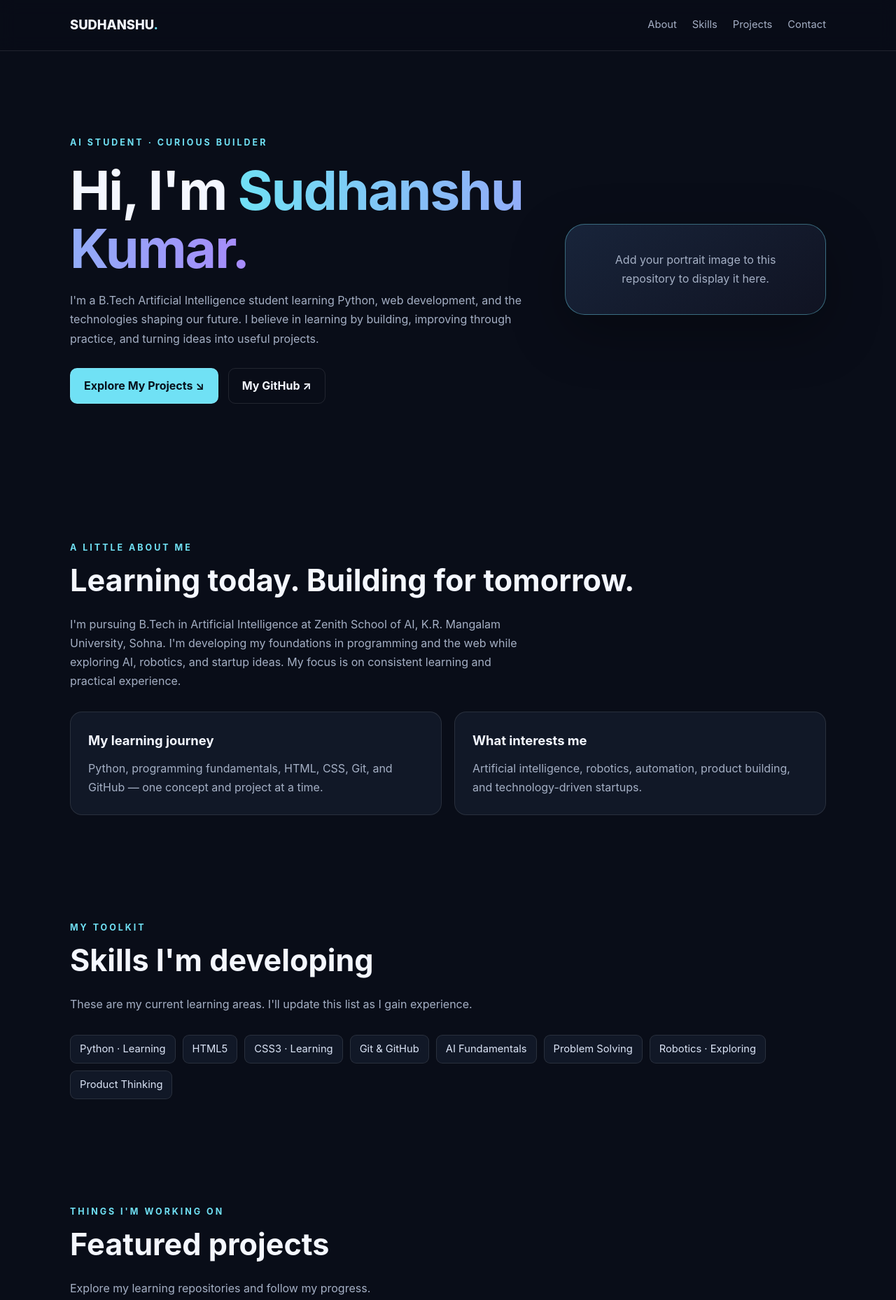
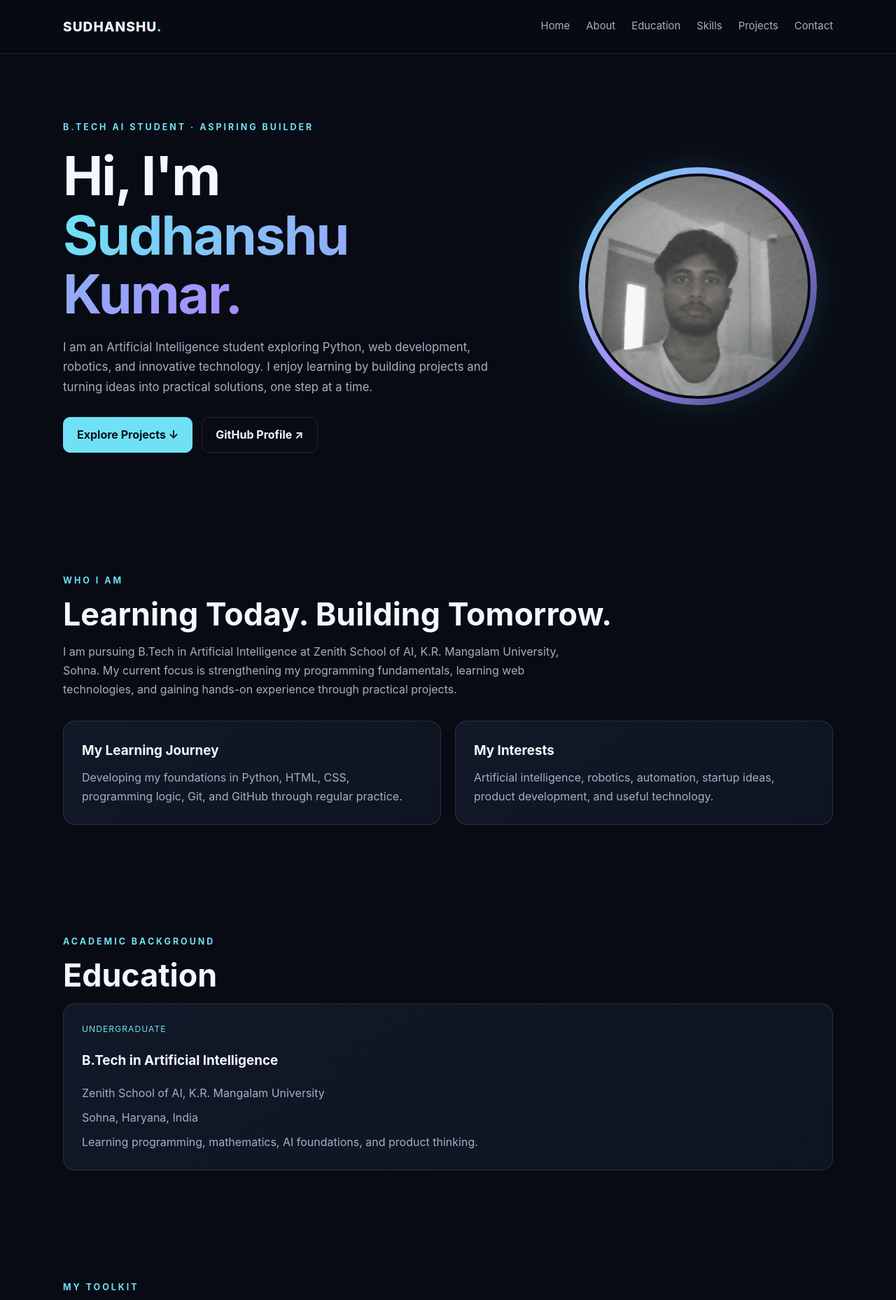
Before and after one commit to sudh4nshukum4r/First-portfolio-website, a plain HTML site: page index.html in a window 1280 px wide. Shown: the top 1858 px of the page at 70% size. Drawn offline with Linux system fonts and the light colour scheme.

Commit message:
Upgrade portfolio with circular profile photo
Updated meta tags, styles, and content for improved clarity and presentation.

```diff
--- a/index.html
+++ b/index.html
@@ -4,77 +4,105 @@
 <head>
   <meta charset="UTF-8">
   <meta name="viewport" content="width=device-width, initial-scale=1.0">
-  <meta name="theme-color" content="#090d18">
-  <meta name="description" content="Sudhanshu Kumar — B.Tech AI student learning Python, web development, and building technology projects.">
+  <meta name="theme-color" content="#080b14">
+  <meta name="description" content="Sudhanshu Kumar — B.Tech Artificial Intelligence student, Python learner and technology project builder.">
   <title>Sudhanshu Kumar | AI Student & Builder</title>
 
   <style>
     :root {
-      --bg: #090d18;
-      --panel: #111827;
-      --text: #f4f7ff;
+      --bg: #080b14;
+      --surface: #111827;
+      --surface2: #151e30;
+      --text: #f5f7ff;
       --muted: #a5b0c5;
       --accent: #70e1f5;
       --purple: #a78bfa;
-      --border: rgba(255,255,255,.10);
+      --border: rgba(255,255,255,.11);
     }
 
-    * { box-sizing: border-box; margin: 0; padding: 0; }
+    * {
+      margin: 0;
+      padding: 0;
+      box-sizing: border-box;
+    }
 
-    html { scroll-behavior: smooth; }
+    html {
+      scroll-behavior: smooth;
+      scroll-padding-top: 95px;
+    }
 
     body {
+      font-family: Inter, "Segoe UI", Arial, sans-serif;
       background: var(--bg);
       color: var(--text);
-      font-family: Inter, Arial, sans-serif;
       line-height: 1.7;
     }
 
-    a { color: inherit; text-decoration: none; }
+    a {
+      color: inherit;
+      text-decoration: none;
+    }
+
+    img {
+      max-width: 100%;
+    }
 
     a:focus-visible {
       outline: 2px solid var(--accent);
       outline-offset: 4px;
     }
 
-    .container { width: min(1080px, 90%); margin: auto; }
+    .container {
+      width: min(1100px, 90%);
+      margin: auto;
+    }
 
-    header {
+    .navbar {
       position: sticky;
       top: 0;
-      z-index: 10;
-      background: rgba(9,13,24,.92);
-      backdrop-filter: blur(12px);
+      z-index: 20;
+      background: rgba(8,11,20,.92);
+      backdrop-filter: blur(14px);
       border-bottom: 1px solid var(--border);
     }
 
-    nav {
-      min-height: 72px;
+    .nav-inner {
+      min-height: 76px;
       display: flex;
       align-items: center;
       justify-content: space-between;
       gap: 20px;
     }
 
-    .logo { font-weight: 800; font-size: 1.15rem; }
-    .logo span { color: var(--accent); }
+    .brand {
+      font-size: 1.2rem;
+      font-weight: 850;
+      letter-spacing: 1px;
+      white-space: nowrap;
+    }
+
+    .brand span {
+      color: var(--accent);
+    }
 
     .nav-links {
       display: flex;
       flex-wrap: wrap;
-      gap: 22px;
+      gap: 23px;
       color: var(--muted);
-      font-size: .92rem;
+      font-size: .93rem;
     }
 
-    .nav-links a:hover, .text-link:hover { color: var(--accent); }
+    .nav-links a:hover {
+      color: var(--accent);
+    }
 
     .hero {
-      min-height: 78vh;
+      min-height: 83vh;
       display: grid;
-      grid-template-columns: 1.4fr .8fr;
+      grid-template-columns: 1.35fr .8fr;
       align-items: center;
-      gap: 55px;
+      gap: 65px;
       padding-top: 75px;
       padding-bottom: 75px;
     }
@@ -84,119 +112,268 @@
       text-transform: uppercase;
       letter-spacing: 3px;
       font-size: .78rem;
-      font-weight: 700;
+      font-weight: 750;
     }
 
     h1 {
-      font-size: clamp(2.7rem, 6vw, 5rem);
-      line-height: 1.08;
+      font-size: clamp(2.8rem, 6vw, 5rem);
+      line-height: 1.1;
       letter-spacing: -2px;
       margin: 18px 0;
     }
 
     .gradient {
-      background: linear-gradient(90deg, var(--accent), var(--purple));
+      background: linear-gradient(100deg, var(--accent), var(--purple));
       color: transparent;
       background-clip: text;
       -webkit-background-clip: text;
     }
 
-    .hero p, .section-intro { color: var(--muted); max-width: 650px; }
+    .hero-description {
+      max-width: 620px;
+      color: var(--muted);
+      font-size: 1.05rem;
+    }
 
-    .buttons { display: flex; flex-wrap: wrap; gap: 14px; margin-top: 28px; }
+    .button-row {
+      display: flex;
+      flex-wrap: wrap;
+      gap: 13px;
+      margin-top: 28px;
+    }
 
     .button {
-      display: inline-block;
+      display: inline-flex;
+      align-items: center;
+      justify-content: center;
+      gap: 8px;
       padding: 11px 19px;
+      border: 1px solid var(--border);
       border-radius: 10px;
-      border: 1px solid var(--border);
       font-weight: 700;
       transition: transform .2s, border-color .2s;
     }
 
-    .button:hover { transform: translateY(-2px); border-color: var(--accent); }
-
-    .primary { background: var(--accent); color: #07111c; }
-
-    .portrait-wrap {
-      padding: 12px;
-      border: 1px solid rgba(112,225,245,.4);
-      border-radius: 28px;
-      background: linear-gradient(145deg, #18243a, #101322);
-      box-shadow: 0 25px 80px rgba(0,0,0,.3);
+    .button:hover {
+      transform: translateY(-2px);
+      border-color: var(--accent);
     }
 
-    .portrait {
-      display: block;
-      width: 100%;
-      aspect-ratio: 4 / 5;
-      object-fit: cover;
-      border-radius: 19px;
-      background: var(--panel);
+    .button-primary {
+      background: var(--accent);
+      color: #07111c;
+      border-color: var(--accent);
     }
 
-    section { padding: 75px 0; scroll-margin-top: 75px; }
+    .photo-column {
+      display: flex;
+      justify-content: center;
+      align-items: center;
+    }
 
-    .section-title { font-size: clamp(1.9rem, 4vw, 2.7rem); margin-bottom: 12px; }
-    .section-intro { margin-bottom: 30px; }
+    .photo-frame {
+      width: min(340px, 100%);
+      aspect-ratio: 1;
+      padding: 9px;
+      border-radius: 50%;
+      background: linear-gradient(135deg, var(--accent), var(--purple), #263c60);
+      box-shadow: 0 0 55px rgba(112,225,245,.13);
+    }
 
-    .grid { display: grid; grid-template-columns: repeat(2, 1fr); gap: 18px; }
+    .profile-photo {
+      width: 100%;
+      height: 100%;
+      display: block;
+      border-radius: 50%;
+      object-fit: cover;
+      object-position: center 35%;
+      border: 4px solid var(--bg);
+      background: var(--surface);
+    }
+
+    section {
+      padding: 78px 0;
+    }
+
+    .section-heading {
+      font-size: clamp(2rem, 4vw, 2.8rem);
+      line-height: 1.2;
+      margin: 12px 0;
+    }
+
+    .section-description {
+      max-width: 720px;
+      color: var(--muted);
+      margin-bottom: 30px;
+    }
+
+    .grid {
+      display: grid;
+      grid-template-columns: repeat(2, minmax(0, 1fr));
+      gap: 20px;
+    }
 
     .card {
-      padding: 25px;
-      background: var(--panel);
+      padding: 26px;
+      background: linear-gradient(145deg, var(--surface), #0e1421);
       border: 1px solid var(--border);
       border-radius: 17px;
+      transition: transform .2s, border-color .2s;
     }
 
-    .card h3 { margin-bottom: 10px; font-size: 1.15rem; }
-    .card p { color: var(--muted); }
-    .card .text-link { display: inline-block; margin-top: 15px; color: var(--accent); }
-
-    .tags { display: flex; flex-wrap: wrap; gap: 10px; }
-
-    .tag {
-      padding: 7px 13px;
-      border-radius: 9px;
-      background: var(--panel);
-      border: 1px solid var(--border);
-      color: #dce5f7;
-      font-size: .92rem;
+    .card:hover {
+      transform: translateY(-3px);
+      border-color: rgba(112,225,245,.4);
     }
 
-    .contact-card { text-align: center; }
-    .contact-card p { margin: 12px auto 20px; max-width: 580px; }
+    .card h3 {
+      font-size: 1.18rem;
+      margin-bottom: 9px;
+    }
+
+    .card p {
+      color: var(--muted);
+    }
+
+    .project-label {
+      display: inline-block;
+      color: var(--accent);
+      font-size: .76rem;
+      letter-spacing: 1px;
+      text-transform: uppercase;
+      margin-bottom: 10px;
+    }
+
+    .text-link {
+      display: inline-block;
+      color: var(--accent);
+      font-weight: 650;
+      margin-top: 17px;
+    }
+
+    .text-link:hover {
+      text-decoration: underline;
+    }
+
+    .skills {
+      display: flex;
+      flex-wrap: wrap;
+      gap: 12px;
+    }
+
+    .skill {
+      padding: 9px 15px;
+      background: var(--surface);
+      border: 1px solid var(--border);
+      border-radius: 10px;
+      color: #dce5f7;
+      font-size: .94rem;
+    }
+
+    .education-card {
+      display: flex;
+      flex-direction: column;
+      gap: 8px;
+    }
+
+    .education-card .muted {
+      color: var(--muted);
+    }
+
+    .contact {
+      text-align: center;
+      padding: 42px 25px;
+      background:
+        radial-gradient(ellipse at top, rgba(112,225,245,.09), transparent 65%),
+        var(--surface);
+      border: 1px solid var(--border);
+      border-radius: 22px;
+    }
+
+    .contact p {
+      max-width: 620px;
+      color: var(--muted);
+      margin: 15px auto 23px;
+    }
 
     footer {
+      margin-top: 30px;
+      padding: 27px 0;
+      text-align: center;
       border-top: 1px solid var(--border);
-      padding: 25px 0;
       color: var(--muted);
       font-size: .9rem;
-      text-align: center;
     }
 
-    @media (max-width: 720px) {
-      nav { padding: 14px 0; align-items: flex-start; flex-direction: column; }
-      .nav-links { gap: 13px; }
-      .hero { min-height: auto; grid-template-columns: 1fr; gap: 35px; padding-top: 55px; }
-      .portrait-wrap { max-width: 330px; }
-      .grid { grid-template-columns: 1fr; }
-      section { padding: 55px 0; }
+    .footer-link {
+      color: var(--accent);
+    }
+
+    @media (max-width: 760px) {
+      .nav-inner {
+        padding: 15px 0;
+        align-items: flex-start;
+        flex-direction: column;
+      }
+
+      .nav-links {
+        gap: 13px 18px;
+      }
+
+      .hero {
+        min-height: auto;
+        grid-template-columns: 1fr;
+        gap: 42px;
+        padding-top: 60px;
+        padding-bottom: 55px;
+      }
+
+      .hero-content {
+        order: 1;
+      }
+
+      .photo-column {
+        order: 0;
+      }
+
+      .photo-frame {
+        width: min(270px, 75vw);
+      }
+
+      section {
+        padding: 57px 0;
+      }
+
+      .grid {
+        grid-template-columns: 1fr;
+      }
+
+      h1 {
+        letter-spacing: -1px;
+      }
     }
 
     @media (prefers-reduced-motion: reduce) {
-      html { scroll-behavior: auto; }
-      *, *::before, *::after { transition: none !important; }
+      html {
+        scroll-behavior: auto;
+      }
+
+      *, *::before, *::after {
+        transition: none !important;
+      }
     }
   </style>
 </head>
 
 <body>
-  <header>
-    <nav class="container" aria-label="Main navigation">
-      <a class="logo" href="#home">SUDHANSHU<span>.</span></a>
+  <header class="navbar">
+    <nav class="container nav-inner" aria-label="Main navigation">
+      <a class="brand" href="#home">SUDHANSHU<span>.</span></a>
+
       <div class="nav-links">
+        <a href="#home">Home</a>
         <a href="#about">About</a>
+        <a href="#education">Education</a>
         <a href="#skills">Skills</a>
         <a href="#projects">Projects</a>
         <a href="#contact">Contact</a>
@@ -205,107 +382,189 @@
   </header>
 
   <main>
-    <section class="hero container" id="home">
-      <div>
-        <div class="eyebrow">AI Student · Curious Builder</div>
-        <h1>Hi, I'm <span class="gradient">Sudhanshu Kumar.</span></h1>
-        <p>
-          I'm a B.Tech Artificial Intelligence student learning Python,
-          web development, and the technologies shaping our future.
-          I believe in learning by building, improving through practice,
-          and turning ideas into useful projects.
+    <section class="container hero" id="home">
+      <div class="hero-content">
+        <div class="eyebrow">B.Tech AI Student · Aspiring Builder</div>
+
+        <h1>
+          Hi, I'm<br>
+          <span class="gradient">Sudhanshu Kumar.</span>
+        </h1>
+
+        <p class="hero-description">
+          I am an Artificial Intelligence student exploring Python,
+          web development, robotics, and innovative technology.
+          I enjoy learning by building projects and turning ideas
+          into practical solutions, one step at a time.
         </p>
-        <div class="buttons">
-          <a class="button primary" href="#projects">Explore My Projects ↘</a>
-          <a class="button" href="https://github.com/sudh4nshukum4r"
-             target="_blank" rel="noopener noreferrer">My GitHub ↗</a>
+
+        <div class="button-row">
+          <a class="button button-primary" href="#projects">
+            Explore Projects ↓
+          </a>
+
+          <a class="button"
+             href="https://github.com/sudh4nshukum4r"
+             target="_blank"
+             rel="noopener noreferrer">
+            GitHub Profile ↗
+          </a>
         </div>
       </div>
 
-      <div class="portrait-wrap">
-        <img
-          class="portrait"
-          src="WIN_20260916_11_21_37_Pro.jpg"
-          alt="Portrait of Sudhanshu Kumar"
-          onerror="this.style.display='none'; this.nextElementSibling.hidden=false;"
-        >
-        <p hidden style="padding:25px;text-align:center;color:#a5b0c5">
-          Add your portrait image to this repository to display it here.
-        </p>
+      <div class="photo-column">
+        <div class="photo-frame">
+          <img
+            class="profile-photo"
+            src="PROFILE.jpg"
+            alt="Portrait of Sudhanshu Kumar"
+            width="340"
+            height="340"
+            onerror="this.alt='Profile photo could not be loaded';"
+          >
+        </div>
       </div>
     </section>
 
     <section id="about">
       <div class="container">
-        <div class="eyebrow">A little about me</div>
-        <h2 class="section-title">Learning today. Building for tomorrow.</h2>
-        <p class="section-intro">
-          I'm pursuing B.Tech in Artificial Intelligence at Zenith School of AI,
-          K.R. Mangalam University, Sohna. I'm developing my foundations in
-          programming and the web while exploring AI, robotics, and startup ideas.
-          My focus is on consistent learning and practical experience.
+        <div class="eyebrow">Who I Am</div>
+        <h2 class="section-heading">Learning Today. Building Tomorrow.</h2>
+
+        <p class="section-description">
+          I am pursuing B.Tech in Artificial Intelligence at
+          Zenith School of AI, K.R. Mangalam University, Sohna.
+          My current focus is strengthening my programming fundamentals,
+          learning web technologies, and gaining hands-on experience
+          through practical projects.
         </p>
 
         <div class="grid">
           <article class="card">
-            <h3>My learning journey</h3>
-            <p>Python, programming fundamentals, HTML, CSS, Git, and GitHub — one concept and project at a time.</p>
+            <h3>My Learning Journey</h3>
+            <p>
+              Developing my foundations in Python, HTML, CSS,
+              programming logic, Git, and GitHub through regular practice.
+            </p>
           </article>
+
           <article class="card">
-            <h3>What interests me</h3>
-            <p>Artificial intelligence, robotics, automation, product building, and technology-driven startups.</p>
+            <h3>My Interests</h3>
+            <p>
+              Artificial intelligence, robotics, automation,
+              startup ideas, product development, and useful technology.
+            </p>
           </article>
+        </div>
+      </div>
+    </section>
+
+    <section id="education">
+      <div class="container">
+        <div class="eyebrow">Academic Background</div>
+        <h2 class="section-heading">Education</h2>
+
+        <div class="card education-card">
+          <span class="project-label">Undergraduate</span>
+          <h3>B.Tech in Artificial Intelligence</h3>
+          <p>Zenith School of AI, K.R. Mangalam University</p>
+          <p class="muted">Sohna, Haryana, India</p>
+          <p class="muted">
+            Learning programming, mathematics, AI foundations,
+            and product thinking.
+          </p>
         </div>
       </div>
     </section>
 
     <section id="skills">
       <div class="container">
-        <div class="eyebrow">My toolkit</div>
-        <h2 class="section-title">Skills I'm developing</h2>
-        <p class="section-intro">These are my current learning areas. I'll update this list as I gain experience.</p>
-        <div class="tags">
-          <span class="tag">Python · Learning</span>
-          <span class="tag">HTML5</span>
-          <span class="tag">CSS3 · Learning</span>
-          <span class="tag">Git & GitHub</span>
-          <span class="tag">AI Fundamentals</span>
-          <span class="tag">Problem Solving</span>
-          <span class="tag">Robotics · Exploring</span>
-          <span class="tag">Product Thinking</span>
+        <div class="eyebrow">My Toolkit</div>
+        <h2 class="section-heading">Skills I'm Developing</h2>
+
+        <p class="section-description">
+          These are my current learning areas. I will update this section
+          as I gain more experience and complete projects.
+        </p>
+
+        <div class="skills">
+          <span class="skill">Python · Learning</span>
+          <span class="skill">HTML5</span>
+          <span class="skill">CSS3 · Learning</span>
+          <span class="skill">Git & GitHub</span>
+          <span class="skill">AI Fundamentals</span>
+          <span class="skill">Problem Solving</span>
+          <span class="skill">Robotics · Exploring</span>
+          <span class="skill">Product Thinking</span>
         </div>
       </div>
     </section>
 
     <section id="projects">
       <div class="container">
-        <div class="eyebrow">Things I'm working on</div>
-        <h2 class="section-title">Featured projects</h2>
-        <p class="section-intro">Explore my learning repositories and follow my progress.</p>
+        <div class="eyebrow">What I'm Building</div>
+        <h2 class="section-heading">Featured Projects</h2>
+
+        <p class="section-description">
+          Here are my learning repositories. Visit them to explore
+          my code and follow my progress.
+        </p>
 
         <div class="grid">
           <article class="card">
-            <h3>Python Learning</h3>
-            <p>My Python learning journey, practice exercises, and programming fundamentals.</p>
-            <a class="text-link" href="https://github.com/sudh4nshukum4r/FULL-PYTHON-LEC" target="_blank" rel="noopener noreferrer">View repository ↗</a>
+            <span class="project-label">Python</span>
+            <h3>Python Learning Journey</h3>
+            <p>
+              Python notes, coding practice, and programming fundamentals
+              as I build a stronger coding foundation.
+            </p>
+            <a class="text-link"
+               href="https://github.com/sudh4nshukum4r/FULL-PYTHON-LEC"
+               target="_blank" rel="noopener noreferrer">
+              View Repository ↗
+            </a>
           </article>
 
           <article class="card">
+            <span class="project-label">Web Development</span>
             <h3>HTML Projects</h3>
-            <p>Web development practice, HTML examples, and projects as I build my frontend skills.</p>
-            <a class="text-link" href="https://github.com/sudh4nshukum4r/BASIC-TO-ADV-PROJECT-OF-HTML" target="_blank" rel="noopener noreferrer">View repository ↗</a>
+            <p>
+              HTML practice tasks and web development projects
+              created while learning frontend development.
+            </p>
+            <a class="text-link"
+               href="https://github.com/sudh4nshukum4r/BASIC-TO-ADV-PROJECT-OF-HTML"
+               target="_blank" rel="noopener noreferrer">
+              View Repository ↗
+            </a>
           </article>
 
           <article class="card">
+            <span class="project-label">Full-Stack Development</span>
             <h3>SIGMA FSD</h3>
-            <p>My coursework and practice in full-stack development fundamentals.</p>
-            <a class="text-link" href="https://github.com/sudh4nshukum4r/SIGMA-FSD" target="_blank" rel="noopener noreferrer">View repository ↗</a>
+            <p>
+              Coursework and practice projects covering my
+              full-stack development learning journey.
+            </p>
+            <a class="text-link"
+               href="https://github.com/sudh4nshukum4r/SIGMA-FSD"
+               target="_blank" rel="noopener noreferrer">
+              View Repository ↗
+            </a>
           </article>
 
           <article class="card">
-            <h3>AI & Robotics Ideas</h3>
-            <p>Exploring concepts for AI-powered products, automation, and robotics through learning and experimentation.</p>
-            <a class="text-link" href="https://github.com/sudh4nshukum4r" target="_blank" rel="noopener noreferrer">Follow my work ↗</a>
+            <span class="project-label">Portfolio</span>
+            <h3>Personal Portfolio Website</h3>
+            <p>
+              My personal website, built with HTML and CSS to present
+              my background, skills, learning journey, and projects.
+            </p>
+            <a class="text-link"
+               href="https://github.com/sudh4nshukum4r/First-portfolio-website"
+               target="_blank" rel="noopener noreferrer">
+              View Repository ↗
+            </a>
           </article>
         </div>
       </div>
@@ -313,16 +572,21 @@
 
     <section id="contact">
       <div class="container">
-        <div class="card contact-card">
-          <div class="eyebrow">Let's connect</div>
-          <h2 class="section-title">Ideas start with a conversation.</h2>
+        <div class="contact">
+          <div class="eyebrow">Let's Connect</div>
+          <h2 class="section-heading">Let's Build Something Useful.</h2>
+
           <p>
-            Interested in technology, AI, learning projects, or collaborating
-            on ideas? Find me on GitHub.
+            Interested in AI, programming, technology projects,
+            or exchanging ideas? You can explore my work and connect
+            with me through GitHub.
           </p>
-          <a class="button primary"
+
+          <a class="button button-primary"
              href="https://github.com/sudh4nshukum4r"
-             target="_blank" rel="noopener noreferrer">Connect on GitHub ↗</a>
+             target="_blank" rel="noopener noreferrer">
+            Visit My GitHub ↗
+          </a>
         </div>
       </div>
     </section>
@@ -330,12 +594,20 @@
 
   <footer>
     <div class="container">
-      © <span id="year">2026</span> Sudhanshu Kumar · Built with HTML & CSS
+      © <span id="year">2026</span> Sudhanshu Kumar.
+      Built with HTML & CSS.
+      <br>
+      <a class="footer-link"
+         href="https://github.com/sudh4nshukum4r"
+         target="_blank" rel="noopener noreferrer">
+        GitHub Profile ↗
+      </a>
     </div>
   </footer>
 
   <script>
-    document.getElementById("year").textContent = new Date().getFullYear();
+    document.getElementById("year").textContent =
+      new Date().getFullYear();
   </script>
 </body>
 </html>
```
